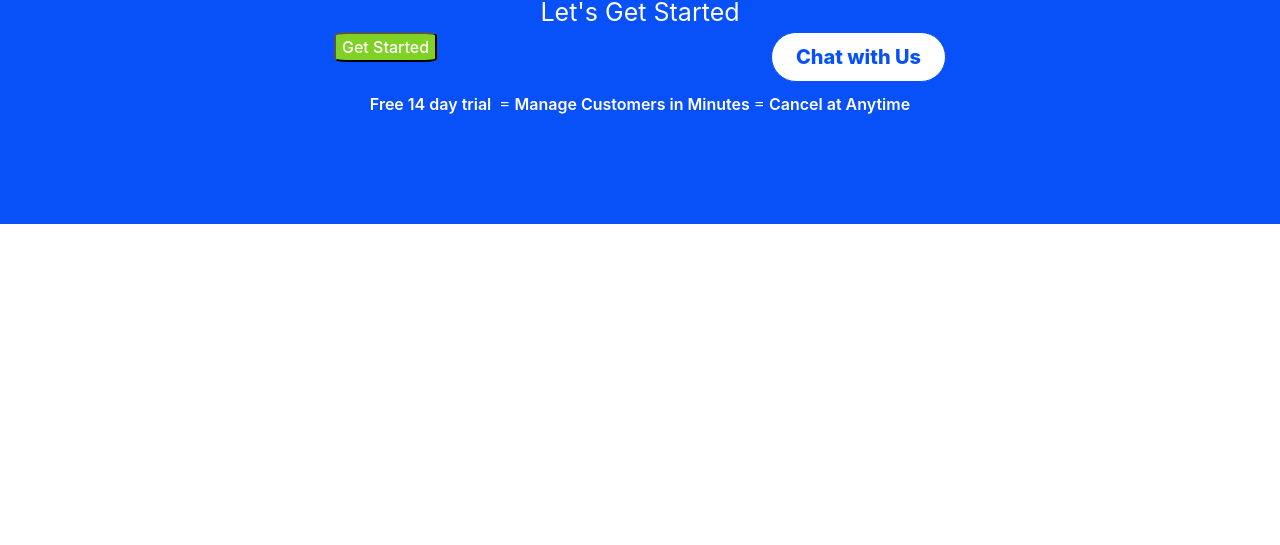
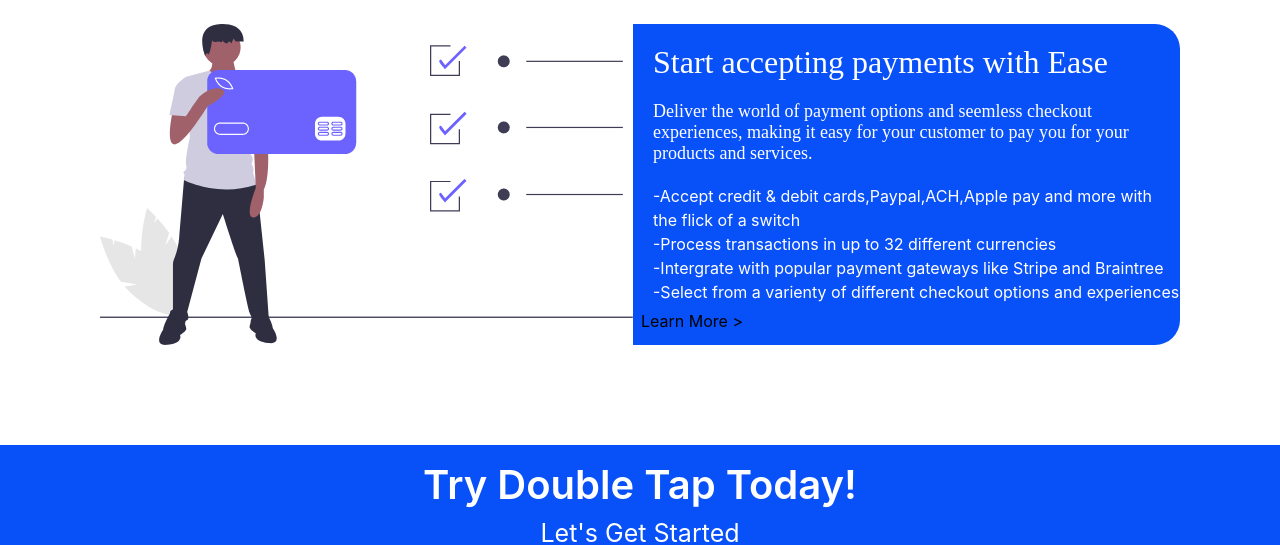
Before and after one commit to jcnghm/double_tap_crm_group, a plain HTML site: page index.html in a window 1280 px wide. Shown: the part 755-1300 px from the top of the page. Before the commit the page ends 979 px from the top, so only its background shows below. Drawn offline with nearby package versions, Linux system fonts and the light colour scheme.

Commit message:
commit 4 landing credit card RB

```diff
--- a/index.html
+++ b/index.html
@@ -66,10 +66,27 @@
     </div>
 </div>
 
+<!-- Credit Card Info -->
+
+<div class="container-credit">
+    <img id="credit-img" class="img-credit-card" src="landing_css/images/credit-card-picture.png" alt="collect"></img>
+    <div class="credit">
+        <div id="head">Start accepting payments with Ease</div>
+        <div id="para1">Deliver the world of payment options and seemless checkout<br>
+                  experiences, making it easy for your customer to pay you for your<br>
+                  products and services.<br></div>
 
 
+                  <div id="para2">
+                      -Accept credit & debit cards,Paypal,ACH,Apple pay and more with the flick of a switch<br>
+                      -Process transactions in up to 32 different currencies<br>
+                      -Intergrate with popular payment gateways like Stripe and Braintree<br>
+                      -Select from a varienty of different checkout options and experiences</div>
 
+                        <button class="button1">Learn More       ></button>
+                    </div>                    </div>
 
+                                </div>
 
 
 <!-- Formatting for footer -->
--- a/landing_css/main.css
+++ b/landing_css/main.css
@@ -162,7 +162,61 @@ a{
     display: flex;
     justify-content: space-evenly;
 }
+/* Credit Card Info*/
 
+.container-credit{
+    display: grid;
+    grid-auto-rows: minmax(200px, auto);
+    grid-template-areas:
+    "sidebar content";
+    margin: 100px;
+}
+
+.img{
+    border: 1px solid grey;
+    border-top-left-radius: 25px;
+    border-bottom-left-radius: 25px;
+    height: 100%;
+    width: 100%;
+}
+
+.credit{
+    background:rgb(8, 80, 248);
+    border-top-right-radius: 25px;
+    border-bottom-right-radius: 25px;
+    height: 100%;
+    width: 100%;
+}
+#head{
+    color:#fff;
+    text-align: start;
+    font: xx-large bold;
+    padding-bottom: 20px;
+    padding-top: 20px;
+    padding-left: 20px;
+}
+
+#para1 {
+    color:#fff;
+    text-align: start;
+    font: large bold;
+    padding-bottom: 20px;
+    padding-left: 20px;
+}
+
+#para2 {
+    color:#fff;
+    font: xx-small;
+    padding-left: 20px;
+}
+
+.button1{
+    background-color: #0850F8;
+    border: 2px #fff;
+    text-align: center;
+    font: small #fff;
+    margin: 4px 2px;
+}
 
 /* Footer Styling */
 .bottom{
```
Also changed, not shown: landing_css/images/credit-card-picture.png (added).
